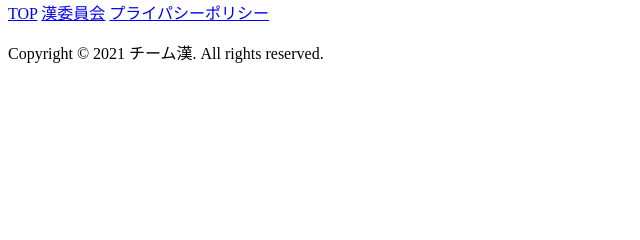
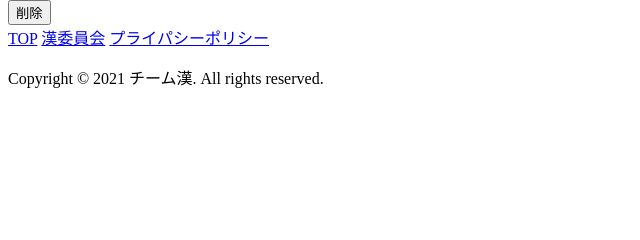
Before and after one commit to sss-sr2021/GUYS, a PHP site: page /admin.php in a window 1280 px wide. Shown: the part 336-576 px from the top of the page, without its empty margins (0-640 px from the left). Run offline with PHP 8.4, Linux system fonts and the light colour scheme; data that the repository does not hold is empty; some libraries are stand-ins or nearby versions.

Commit message:
admin.php変更

```diff
--- a/www/Pages/admin.php
+++ b/www/Pages/admin.php
@@ -49,17 +49,14 @@ include('./commonParts/header.php');
                         <td><?= $row['pass'] ?></td>
                         <td></td>
                         <td><?= $row['point'] ?></td>
-                        <td> <input type="submit" name="delete" value="削除" onclick="alert('本当に削除しますか？')"></td>
+                        <td> <input type="submit" name="delete" value="<?= $row['id'] ?>" onclick="alert('本当に削除しますか？')"></td>
                     </tr>
                         <?php
                     endforeach;
                     ?>
                 </table>
+                <input type="submit" name="delete" value="削除" onclick="alert('本当に削除しますか？')">
                 <script>
-                    var len = $("input[type="submit"]").length;
-                    $(function(){
-                        $("input[type="submit"]").eq(0).click
-                    });
                     alert('削除しました。');
                 </script>
         </main>
```
